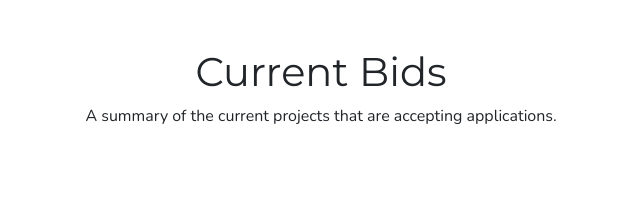
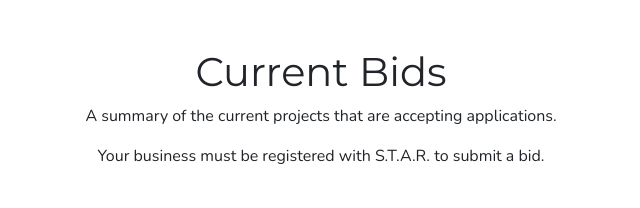
Before and after one commit to bharding216/star, a Python web app: template project/templates/current_bids.html in a window 1280 px wide. Shown: the part 146-354 px from the top of the page, without its empty margins (319-959 px from the left). Run offline with Jinja, Linux system fonts and the light colour scheme; the template is opened without the code that fills it, so the values that code supplies are empty; some libraries are stand-ins or nearby versions.

Commit message:
added some p text

```diff
--- a/project/templates/current_bids.html
+++ b/project/templates/current_bids.html
@@ -30,6 +30,7 @@
                 <div class="text-center">
                     <h1>Current Bids</h1>
                     <p>A summary of the current projects that are accepting applications.</p>
+                    <p>Your business must be registered with S.T.A.R. to submit a bid.</p>
                 </div>
             </div>
         </div>
```
